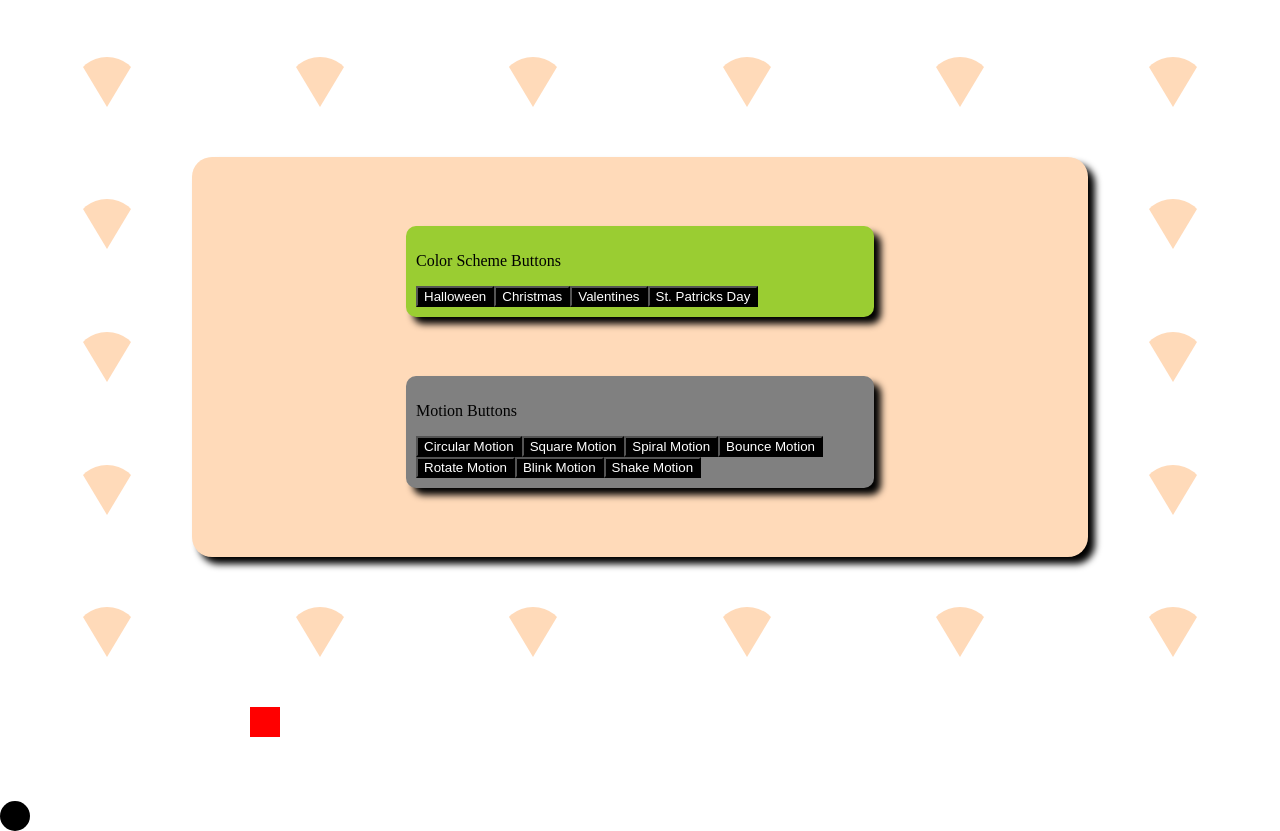
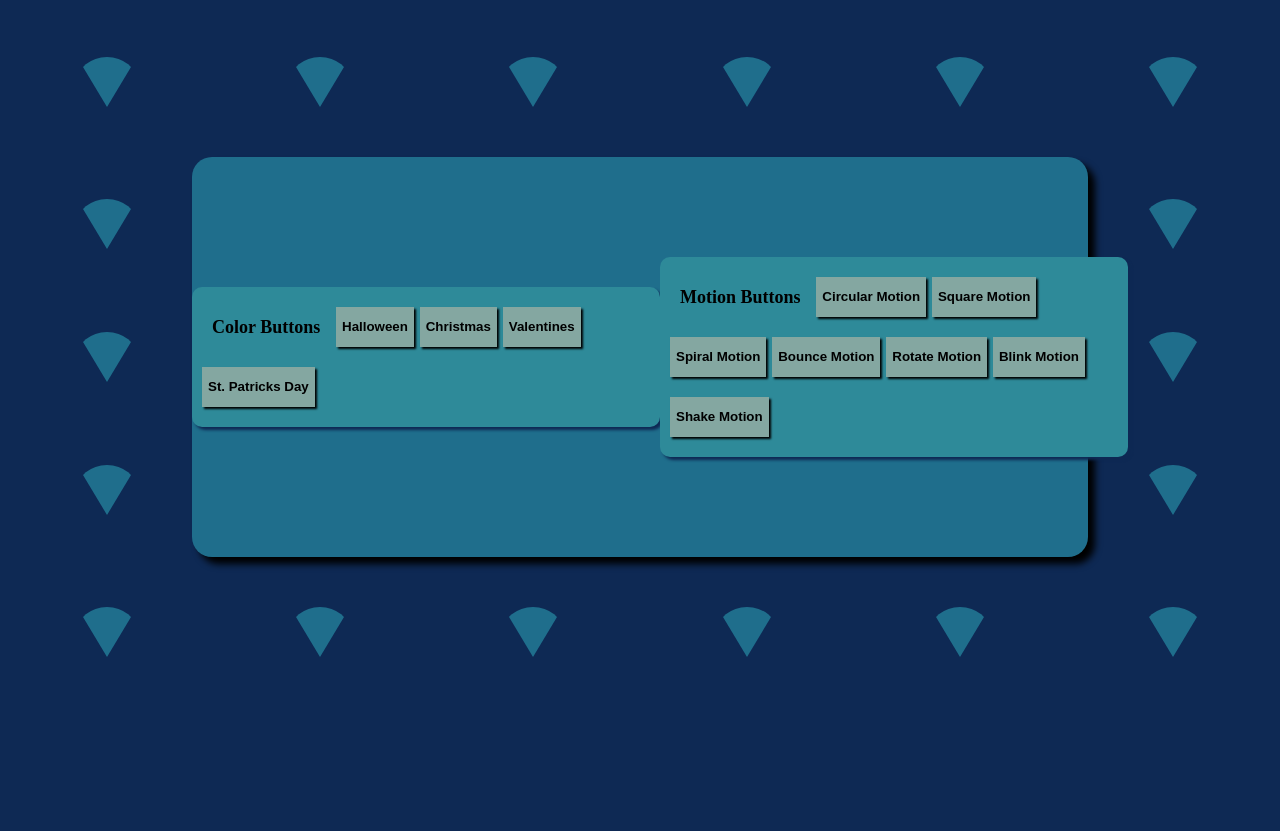
Before and after one commit to audiomuse1/portfolio-project-colorify-app, a website: page index.html in a window 1280 px wide. Shown: the part 73-904 px from the top of the page. After the commit the page ends 800 px from the top, so only its background shows below. Drawn offline with nearby package versions, Linux system fonts and the light colour scheme.

Commit message:
Added colors

```diff
--- a/index.css
+++ b/index.css
@@ -1,12 +1,14 @@
 
 body {
   margin: 0px;
+  background-color: #0E2954;
 }
 .header {
     display: flex;
     flex-direction: column;
     justify-content: center;
     align-items: center;
+    color: #ffffff;
   }
 
   .circle {
@@ -24,20 +26,6 @@ body {
     cursor: pointer;
   }
 
-
-  .demo-wrapper {
-    background-color: red;
-    width: 30px;
-    height: 30px;
-  }
-
-  .animation-keyframes-demo {
-    width: 30px;
-    height: 30px;
-    border-radius: 30px;
-    background-color: black;
-    margin-top: 4rem;
-  }
 
 
   .container {
@@ -71,12 +59,12 @@ body {
 
   .container__lightbulb {
     margin: 10px;
-    background-color: #ffffff;
+    background-color: #0E2954;
     width: 0;
     height: 0;
     border-left: 30px solid transparent;
     border-right: 30px solid transparent;
-    border-top: 50px solid peachpuff;
+    border-top: 50px solid #1F6E8C;
     border-radius: 50%;
   }
 
@@ -84,7 +72,7 @@ body {
   .button-section {
     width: 70%;
     height: 40vh;
-    background-color: peachpuff;
+    background-color: #1F6E8C;
     box-shadow: 7px 7px 7px black;
     border-radius: 20px;
     display: flex;
@@ -95,25 +83,60 @@ body {
     width: 50%;
     height: auto;
     margin: auto;
+    display: flex;
+    flex-wrap: wrap;
+    gap: 1.3%;
+    justify-content: flex-start;
+
+    @media screen and (max-width: 800px) {
+      width: 70%;
+    }
+  }
+
+
+  .container__buttons-text {
+    font-weight: bold;
+    height: 40px;
+    padding: 0px;
+    top: 0px;
+    text-align: center;
+    margin: 0px;
+    line-height: 40px;
+    width: auto;
+    font-size: 18px;
+    padding-left: 10px;
+    padding-right: 10px;
   }
 
   .container--colors {
-    background-color: yellowgreen;
+    background-color: #2E8A99;
     border-radius: 10px;
     padding: 10px;
-    box-shadow: 7px 7px 7px black;
+    box-shadow: 3px 3px 3px #0E2954;
   }
 
   .container--motions {
-    background-color: gray;
+    background-color: #2E8A99;
     border-radius: 10px;
     padding: 10px;
-    box-shadow: 7px 7px 7px black;
+    box-shadow: 3px 3px 3px #0E2954;
   }
 
   .button {
     width: auto;
-    height: auto;
-    background-color: black;
-    color: white;
+    height: 40px;
+    background-color: #84A7A1;
+    color: #000000;
+    font-weight: bold;
+    border: none;
+    width: auto;
+    box-shadow:2px 2px 2px black;
   }
+
+
+
+  .container__buttons > * {
+    margin-bottom: 10px; /* Add margin at the bottom of each flex item */
+    margin-top: 10px;
+
+  }
--- a/index.html
+++ b/index.html
@@ -31,11 +31,11 @@
 
   <div class="container button-section">
     <div class="container__buttons container--colors">
-        <p>Color Scheme Buttons</p>
+        <p class="container__buttons-text">Color Buttons</p>
     </div>
 
     <div class="container__buttons container--motions">
-        <p>Motion Buttons</p>
+        <p class="container__buttons-text">Motion Buttons</p>
     </div>
   </div>
 
@@ -50,11 +50,6 @@
 </section>
 
 
-  <div class="demo-wrapper">
-  </div>
-
-  <div class="animation-keyframes-demo"></div>
-
   <script src="./bundle.js"></script>
 </body>
 
--- a/src/colorSchemeCollection.js
+++ b/src/colorSchemeCollection.js
@@ -23,7 +23,9 @@ export default class ColorSchemeCollection {
   // Create an instance of the ColorSchemeCollection class
   const colorSchemesCollection = new ColorSchemeCollection();
 
-  // Accessing the color schemes
+  // Accessing the e
+
+  s
   console.log(colorSchemesCollection.getColorSchemes()); // Entire color schemes array
   console.log(colorSchemesCollection.getColorScheme(0)); // ["Halloween", "orange", "black"]
   console.log(colorSchemesCollection.getColorScheme(1)); // ["Christmas", "red", "green"]
--- a/src/index.js
+++ b/src/index.js
@@ -106,7 +106,7 @@ function changeBackgroundColor(className, element, color) {
     if (button === element) {
       button.style.backgroundColor = color;
     } else {
-      button.style.backgroundColor = "black"; // Reset to default
+      button.style.backgroundColor = "#84A7A1"; // Reset to default
     }
   }
 }
@@ -116,16 +116,16 @@ function changeBackgroundColor(className, element, color) {
   //Adding event listeners for color buttons
   function changeLightColors([...colors]) {
     var clickedButton = event.target;
-    var isRed = clickedButton.style.backgroundColor === "red";
+    var isRed = clickedButton.style.backgroundColor === "blue";
 
     // Check if the clicked button is already red
     if (isRed) {
-      changeBackgroundColor("button-color", clickedButton, "black");
+      changeBackgroundColor("button-color", clickedButton, "#84A7A1");
       resetLightBulbColors();
       return; // Exit the function
     }
 
-    changeBackgroundColor("button-color", clickedButton, "red");
+    changeBackgroundColor("button-color", clickedButton, "blue");
 
     var lightBulbs = Array.from(document.getElementsByClassName("container__lightbulb"));
     for (var i = 0; i < lightBulbs.length; i++) {
@@ -136,7 +136,7 @@ function changeBackgroundColor(className, element, color) {
   function resetLightBulbColors() {
     var lightBulbs = document.getElementsByClassName("container__lightbulb");
     for (var i = 0; i < lightBulbs.length; i++) {
-      lightBulbs[i].style.borderTopColor = "black"; // Reset to default
+      lightBulbs[i].style.borderTopColor = "#1F6E8C"; // Reset to default
     }
   }
 
@@ -290,17 +290,17 @@ function changeBackgroundColor(className, element, color) {
  //Adding event listeners for motion buttons
  function changeLightMotions(motion) {
   var clickedButton = event.target;
-  var isRed = clickedButton.style.backgroundColor === "red";
+  var isRed = clickedButton.style.backgroundColor === "blue";
 
   // Check if the clicked button is already red
   if (isRed) {
-    changeBackgroundColor("button-motion", clickedButton, "black");
+    changeBackgroundColor("button-motion", clickedButton, "#84A7A1");
     stopMotion(currentMotion);
     currentMotion = null;
     return; // Exit the function
   }
 
-  changeBackgroundColor("button-motion", clickedButton, "red");
+  changeBackgroundColor("button-motion", clickedButton, "blue");
 
   if (currentMotion) {
     stopMotion(currentMotion);
```
